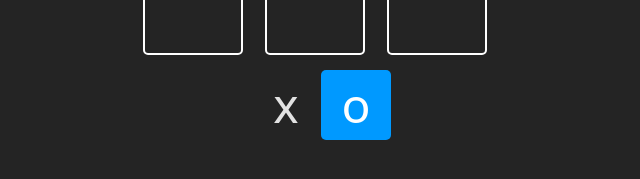
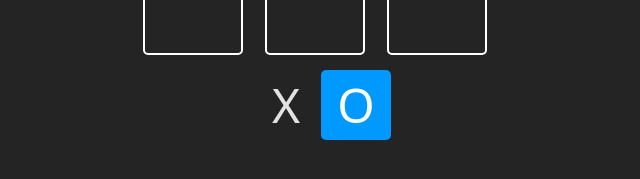
Before and after one commit to jaaneo/react-follow-x-card, a React (Vite) app in the folder projects/02-gato/: page / in a window 1280 px wide. Shown: the part 417-596 px from the top of the page, without its empty margins (319-959 px from the left). Built offline with nearby package versions, Linux system fonts and the light colour scheme.

Commit message:
update modal winplayer

```diff
--- a/projects/02-gato/src/App.jsx
+++ b/projects/02-gato/src/App.jsx
@@ -3,8 +3,8 @@ import './App.css'
 import './index.css'
 
 const TURNS = {
-  X: 'x',
-  O: 'o'
+  X: 'X',
+  O: 'O'
 }
 
 const Square = ({ children, isSelected, updateBoard, index }) => {
@@ -71,7 +71,7 @@ function App() {
     const newWinner = checkWinner(newBoard) //verificamos si hay un ganador
     if (newWinner){
       setWinner(newWinner) //actualizamos el ganador
-      console.log("Hay un ganador", newWinner)
+      console.log("Hay un ganador", newWinner) // para ver el ganador en consola
     }
   }
 
@@ -106,8 +106,30 @@ function App() {
         <Square isSelected={turn === TURNS.O}>
           {TURNS.O}
         </Square>
+      </section>
+      {
+        winner !== null && ( // si no es null
+          // seccion ganador
+          <section className="winner">
+            <div className='text'>
+              <h2>
+                { // si es null
+                  winner === false // si es falso
+                    ? 'Empate' // empate
+                    : `Ganador: ${winner}` // si no, ganador
+                }
+              </h2>
+              <header className='win'>
+                {winner && <Square>{winner}</Square>}
+              </header>
 
-      </section>
+              <footer>
+                <button>Jugar otra vez</button>
+              </footer>
+            </div>
+          </section>
+        )
+      }
     </main>
   )
 }
```
